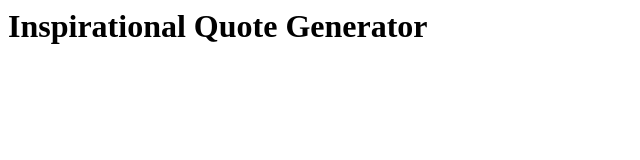
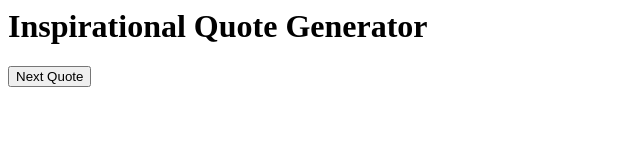
Before and after one commit to ahirsch9/inspirational-quote-generator, a plain HTML site: page index.html in a window 1280 px wide. Shown: the whole page, without its empty margins (0-640 px from the left). Drawn offline with Linux system fonts and the light colour scheme.

Commit message:
Update index.html

```diff
--- a/index.html
+++ b/index.html
@@ -1,10 +1,13 @@
 <html>
-<head>
-  <title>Inspirational Quote Generator</title>
-  </head>
+<div class="container text-center">
+  <h1>Inspirational Quote Generator</h1>
+  <div class="row machine-wrap">
+     <div class="col-md-6 col-md-offset-3 well well-wrap">
+        <div id="quoteBody"></div>
+        <div id="authorBody"></div>
 
-  <body>
-    <h1>Inspirational Quote Generator</h1>
-
-  </body>
+        <button id="nxtQuote" class="btn btn-default pull-right">Next Quote</button>
+    </div>
+  </div>
+</div>
 </html>
```
